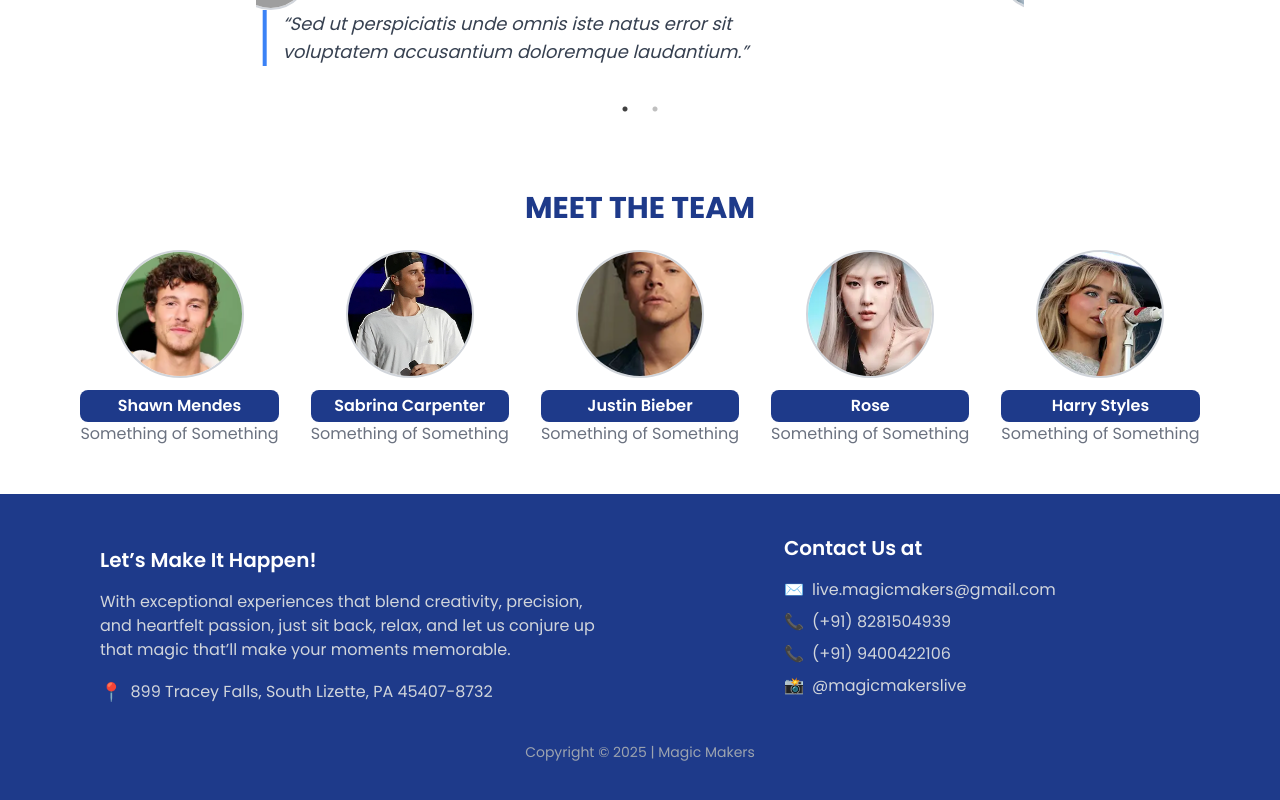
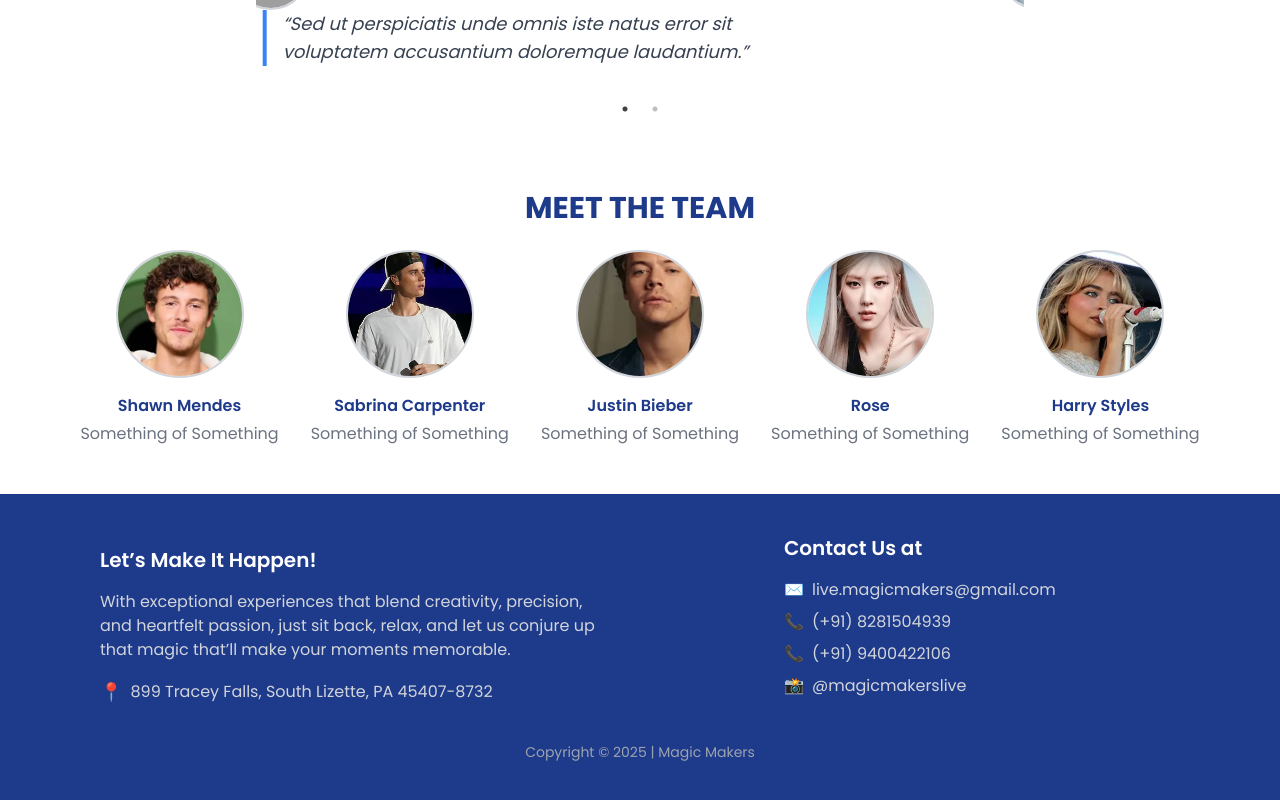
Before and after one commit to thomasjames433/Frontend-New, a Next.js app: page / in a window 1280 px wide. Shown: the part 2750-3550 px from the top of the page. Built offline with nearby package versions, Linux system fonts and the light colour scheme; grey boxes are pictures that could not be loaded.

Commit message:
team colour

```diff
--- a/src/components/Team.js
+++ b/src/components/Team.js
@@ -43,7 +43,7 @@
               className="w-32 h-32 rounded-full object-cover border-2 border-gray-300 transition-all duration-300 hover:border-4 hover:border-blue-500"
             />
             <div className="mt-3">
-              <h3 className="text-white bg-blue-900 px-4 py-1 rounded-lg font-semibold">{member.name}</h3>
+              <h3 className="text-blue-900 bg-white px-4 py-1 rounded-lg font-semibold">{member.name}</h3>
               <p className="text-gray-500">{member.position}</p>
             </div>
           </div>
```
